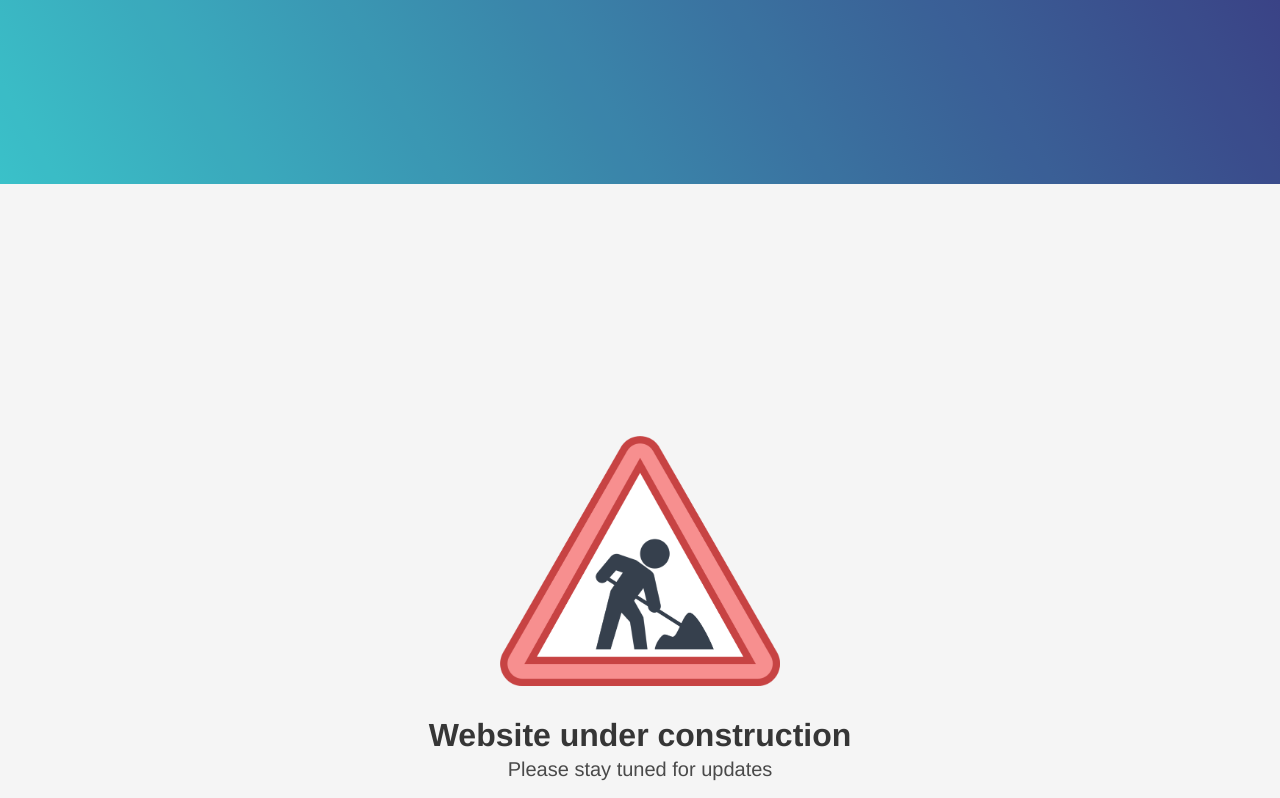
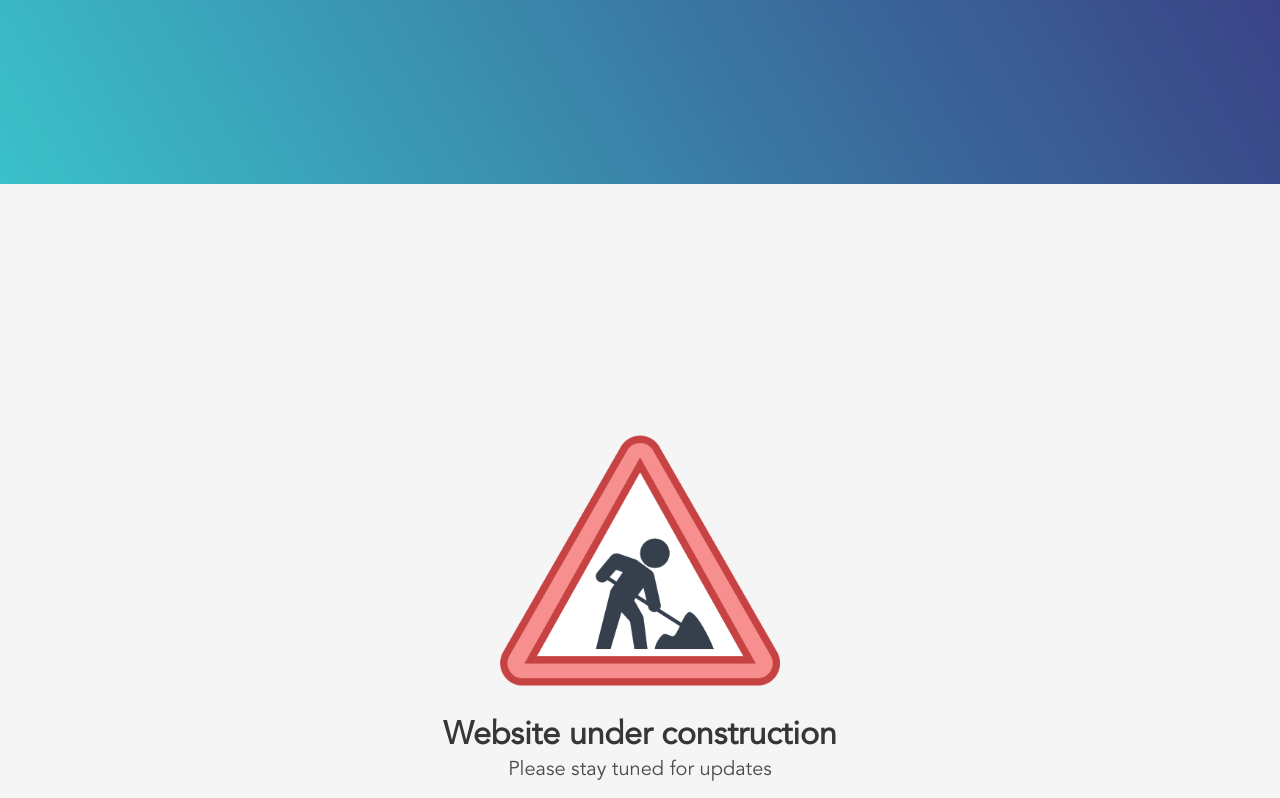
Before and after one commit to luigioctaviano/luigioctaviano.github.io, a Vue app: page / in a window 1280 px wide. Shown: the part 616-1414 px from the top of the page. Built offline with nearby package versions, Linux system fonts and the light colour scheme.

Commit message:
Font Styling Fix

```diff
--- a/src/App.vue
+++ b/src/App.vue
@@ -20,6 +20,5 @@ export default {
 </script>
 
 <style>
-  @import url('assets/css/app.css');
   @import url('https://cdn.materialdesignicons.com/5.0.45/css/materialdesignicons.min.css');
 </style>
--- a/src/assets/css/app.css
+++ b/src/assets/css/app.css
@@ -1,10 +1,10 @@
 @import url('home.css');
 @import url('navbar.css');
 @import url('footer.css');
-@import url('../fonts/fonts.css');
+@import url('~@/assets/fonts/fonts.css');
 
 #app {
-    font-family: 'Avenir Book', Helvetica, Arial, sans-serif;
+    font-family: 'Avenir Book', sans-serif;
     -webkit-font-smoothing: antialiased;
     -moz-osx-font-smoothing: grayscale;
     text-align: center;
--- a/src/assets/fonts/fonts.css
+++ b/src/assets/fonts/fonts.css
@@ -2,7 +2,7 @@
     font-family: 'Avenir Book';
     font-style: normal;
     font-weight: normal;
-    src: local('Avenir Book'), url('/assets/fonts/AvenirLTStd-Book.otf') format('otf');
+    src: url('~@/assets/fonts/AvenirLTStd-Book.otf');
 }
 
 
@@ -10,7 +10,7 @@
     font-family: 'Avenir Medium';
     font-style: normal;
     font-weight: normal;
-    src: local('Avenir Medium'), url('/assets/fonts/AvenirLTStd-Medium.otf') format('otf');
+    src: url('~@/assets/fonts/AvenirLTStd-Medium.otf');
 }
 
 
@@ -18,5 +18,5 @@
     font-family: 'Avenir Roman';
     font-style: normal;
     font-weight: normal;
-    src: local('Avenir Roman'), url('/assets/fonts/AvenirLTStd-Roman.otf') format('otf');
+    src: url('~@/assets/fonts/AvenirLTStd-Roman.otf');
 }
--- a/src/main.js
+++ b/src/main.js
@@ -3,6 +3,7 @@ import App from './App'
 import router from './router'
 import Buefy from 'buefy'
 import 'buefy/dist/buefy.css'
+import './assets/css/app.css';
 
 Vue.use(Buefy)
 
```
Also changed, not shown: 7 other files (tests, documents, lock files or other folders).
